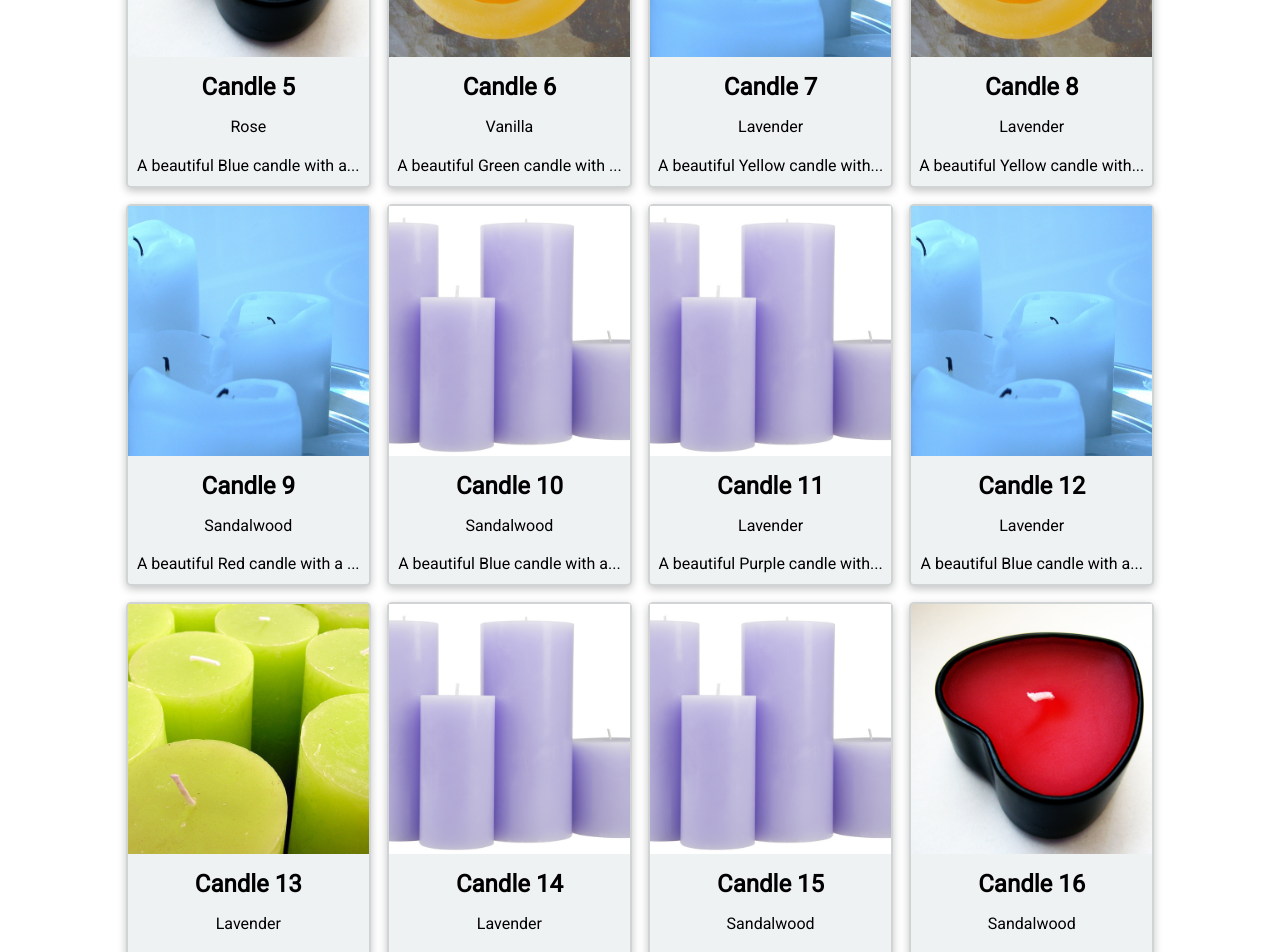
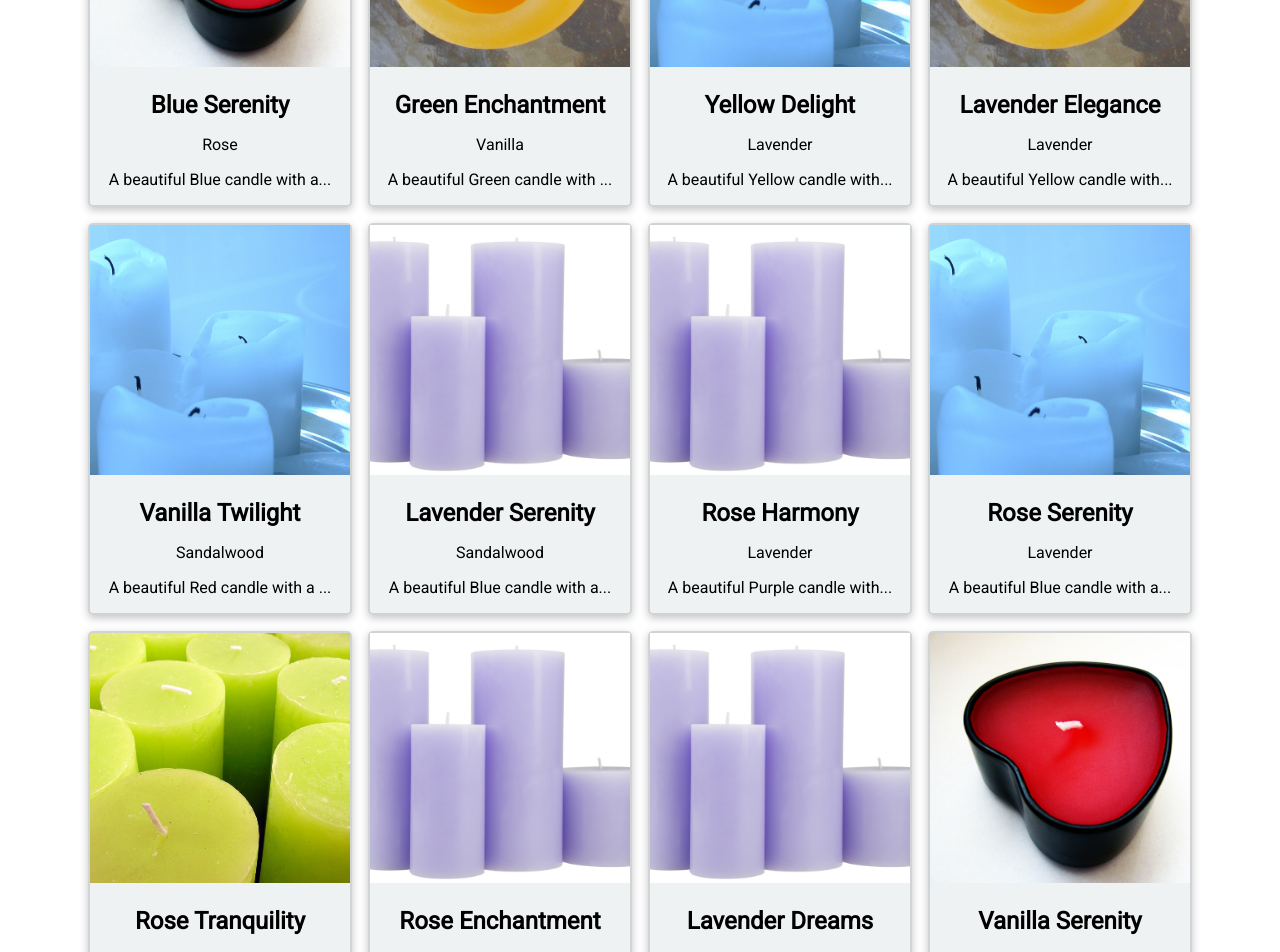
Before and after one commit to aminlimbu/react-app-1, a React (Create React App) app: page /products in a window 1280 px wide. Shown: the part 1240-2192 px from the top of the page. Built offline with nearby package versions, Linux system fonts and the light colour scheme.

Commit message:
styles updates

```diff
--- a/public/style.css
+++ b/public/style.css
@@ -344,11 +344,15 @@ Home Page
     background-size: cover;
 }
 
-.card h2 {
-    margin-bottom: 0.5rem;
+.card-desc {
+    padding: 0.5rem;
 }
-.card p {
-    margin-bottom: 0.2rem;
+
+.card-desc h2 {
+    text-align: center;
+    padding-bottom: 0.5rem;
+}
+.card-desc p {
     padding: 0.5rem;
     text-align: center;
 }
@@ -415,14 +419,6 @@ article {
 /*  */
 /*  */
 
-/* .product-container {
-    display: flex;
-    flex-direction: column;
-    justify-content: center;
-    align-items: center;
-    width: 100%;
-} */
-
 .product-banner {
     height: 40vh;
     min-height: 350px;
@@ -435,17 +431,6 @@ article {
 
 .catalogue-categories {
     margin-bottom: 2rem;
-}
-
-.catalogue-container {
-    display: flex;
-    flex-direction: column;
-    justify-content: center;
-    align-items: center;
-    width: 100%;
-    height: 100%;
-    padding: 0 12px;
-    margin: 0 auto;
 }
 
 .catalogue-categories .grid {
@@ -473,21 +458,25 @@ article {
 }
 .catalogue-container .grid {
     grid-template-columns: repeat(4, 1fr);
-    /* width: 100%; */
-    margin: 0 auto;
+}
+
+.catalogue-container .card {
+    height: 100%;
+    justify-content: start;
 }
 
 /* Landing Page Section */
 .landing-container {
-    display: flex;
-    flex-direction: column;
-    justify-content: center;
-    align-items: center;
     width: 100%;
-    max-width: 800px;
-    padding: 0 1rem;
 }
 
+.landing-container .flex {
+    flex-direction: column;
+}
+
+.landing-container .grid {
+    grid-template-columns: 4fr 2fr;
+}
 .product-title {
     margin-bottom: 2rem;
     font-weight: 900;
@@ -514,8 +503,6 @@ article {
     display: flex;
     justify-content: center;
     align-items: center;
-    /* object-fit: cover;
-    overflow: hidden; */
 }
 
 .description {
@@ -546,6 +533,11 @@ article {
 .specifications h2 {
     letter-spacing: 5px;
     margin-bottom: 1rem;
+}
+
+.landing-container .aside {
+    background: linear-gradient(to bottom right, #ffcc0010, #ff660010);
+    margin-bottom: 2rem;
 }
 
 /*  */
@@ -626,11 +618,6 @@ article {
 /*  */
 /*  */
 
-/* .contact-us {
-    height: 100%;
-    width: 100%;
-} */
-
 .contact-hero {
     height: 300px;
     width: 100%;
@@ -674,10 +661,6 @@ article {
     width: 100%;
     padding: 1rem;
 }
-
-/* .address-container {
-    padding-left: 5rem;
-} */
 
 .address {
     display: flex;
@@ -830,7 +813,6 @@ footer {
 
     .menu-icon {
         z-index: 5;
-        /* padding: 5px; */
         position: absolute;
         top: 5px;
         right: 5px;
--- a/src/features/ui/Cards.jsx
+++ b/src/features/ui/Cards.jsx
@@ -8,9 +8,11 @@ const Cards = (props) => {
                     className="card-image"
                     style={{ backgroundImage: `url(${props.imagelink})` }}
                 ></div>
-                <h2>{props.name}</h2>
-                <p>{props.fragrance}</p>
-                <p>{props.description.slice(0, 30) + "..."}</p>
+                <div className="card-desc">
+                    <h2>{props.name}</h2>
+                    <p>{props.fragrance}</p>
+                    <p>{props.description.slice(0, 30) + "..."}</p>
+                </div>
             </div>
         </Link>
     );
--- a/src/pages/Products.jsx
+++ b/src/pages/Products.jsx
@@ -12,6 +12,7 @@ const createCandles = (candles) => {
             name={candle.name}
             fragrance={candle.fragrance}
             description={candle.description}
+            className="flex"
         />
     ));
 };
--- a/src/resources/candles.js
+++ b/src/resources/candles.js
@@ -1,6 +1,6 @@
 const candles = [
     {
-        name: "Candle 1",
+        name: "Sandalwood Sunset",
         description: "A beautiful Red candle with a Sandalwood fragrance.",
         burn_time: 3,
         colour: "Yellow",
@@ -12,7 +12,7 @@ const candles = [
         featured: "Yes",
     },
     {
-        name: "Candle 2",
+        name: "Vanilla Dreams",
         description: "A beautiful Red candle with a Vanilla fragrance.",
         burn_time: 9,
         colour: "Blue",
@@ -24,7 +24,7 @@ const candles = [
         featured: "No",
     },
     {
-        name: "Candle 3",
+        name: "Rose Bliss",
         description: "A beautiful Purple candle with a Rose fragrance.",
         burn_time: 10,
         colour: "Green",
@@ -36,7 +36,7 @@ const candles = [
         featured: "No",
     },
     {
-        name: "Candle 4",
+        name: "Lavender Meadows",
         description: "A beautiful Green candle with a Rose fragrance.",
         burn_time: 4,
         colour: "Purple",
@@ -48,7 +48,7 @@ const candles = [
         featured: "Yes",
     },
     {
-        name: "Candle 5",
+        name: "Blue Serenity",
         description: "A beautiful Blue candle with a Vanilla fragrance.",
         burn_time: 5,
         colour: "Red",
@@ -60,7 +60,7 @@ const candles = [
         featured: "No",
     },
     {
-        name: "Candle 6",
+        name: "Green Enchantment",
         description: "A beautiful Green candle with a Lavender fragrance.",
         burn_time: 10,
         colour: "Yellow",
@@ -72,7 +72,7 @@ const candles = [
         featured: "Yes",
     },
     {
-        name: "Candle 7",
+        name: "Yellow Delight",
         description: "A beautiful Yellow candle with a Vanilla fragrance.",
         burn_time: 10,
         colour: "Blue",
@@ -84,7 +84,7 @@ const candles = [
         featured: "No",
     },
     {
-        name: "Candle 8",
+        name: "Lavender Elegance",
         description: "A beautiful Yellow candle with a Lavender fragrance.",
         burn_time: 9,
         colour: "Yellow",
@@ -96,7 +96,7 @@ const candles = [
         featured: "No",
     },
     {
-        name: "Candle 9",
+        name: "Vanilla Twilight",
         description: "A beautiful Red candle with a Vanilla fragrance.",
         burn_time: 9,
         colour: "Blue",
@@ -108,7 +108,7 @@ const candles = [
         featured: "No",
     },
     {
-        name: "Candle 10",
+        name: "Lavender Serenity",
         description: "A beautiful Blue candle with a Lavender fragrance.",
         burn_time: 5,
         colour: "Purple",
@@ -120,7 +120,7 @@ const candles = [
         featured: "No",
     },
     {
-        name: "Candle 11",
+        name: "Rose Harmony",
         description: "A beautiful Purple candle with a Rose fragrance.",
         burn_time: 5,
         colour: "Purple",
@@ -132,7 +132,7 @@ const candles = [
         featured: "Yes",
     },
     {
-        name: "Candle 12",
+        name: "Rose Serenity",
         description: "A beautiful Blue candle with a Rose fragrance.",
         burn_time: 9,
         colour: "Blue",
@@ -144,7 +144,7 @@ const candles = [
         featured: "No",
     },
     {
-        name: "Candle 13",
+        name: "Rose Tranquility",
         description: "A beautiful Purple candle with a Rose fragrance.",
         burn_time: 10,
         colour: "Green",
@@ -156,7 +156,7 @@ const candles = [
         featured: "No",
     },
     {
-        name: "Candle 14",
+        name: "Rose Enchantment",
         description: "A beautiful Red candle with a Rose fragrance.",
         burn_time: 4,
         colour: "Purple",
@@ -168,7 +168,7 @@ const candles = [
         featured: "No",
     },
     {
-        name: "Candle 15",
+        name: "Lavender Dreams",
         description: "A beautiful Yellow candle with a Lavender fragrance.",
         burn_time: 9,
         colour: "Purple",
@@ -180,7 +180,7 @@ const candles = [
         featured: "No",
     },
     {
-        name: "Candle 16",
+        name: "Vanilla Serenity",
         description: "A beautiful Blue candle with a Vanilla fragrance.",
         burn_time: 3,
         colour: "Red",
@@ -192,7 +192,7 @@ const candles = [
         featured: "Yes",
     },
     {
-        name: "Candle 17",
+        name: "Vanilla Serenity",
         description: "A beautiful Blue candle with a Vanilla fragrance.",
         burn_time: 4,
         colour: "Green",
@@ -204,7 +204,7 @@ const candles = [
         featured: "No",
     },
     {
-        name: "Candle 18",
+        name: "Sandalwood Breeze",
         description: "A beautiful Blue candle with a Sandalwood fragrance.",
         burn_time: 7,
         colour: "Yellow",
@@ -216,7 +216,7 @@ const candles = [
         featured: "No",
     },
     {
-        name: "Candle 19",
+        name: "Vanilla Delight",
         description: "A beautiful Blue candle with a Vanilla fragrance.",
         burn_time: 8,
         colour: "Red",
@@ -228,7 +228,7 @@ const candles = [
         featured: "No",
     },
     {
-        name: "Candle 20",
+        name: "Rose Serenity",
         description: "A beautiful Blue candle with a Rose fragrance.",
         burn_time: 6,
         colour: "Red",
@@ -240,7 +240,7 @@ const candles = [
         featured: "Yes",
     },
     {
-        name: "Candle 21",
+        name: "Lavender Enchantment",
         description: "A beautiful Green candle with a Lavender fragrance.",
         burn_time: 5,
         colour: "Purple",
@@ -252,7 +252,7 @@ const candles = [
         featured: "No",
     },
     {
-        name: "Candle 22",
+        name: "Sandalwood Sunset",
         description: "A beautiful Yellow candle with a Sandalwood fragrance.",
         burn_time: 4,
         colour: "Green",
@@ -264,7 +264,7 @@ const candles = [
         featured: "No",
     },
     {
-        name: "Candle 23",
+        name: "Rose Serenity",
         description: "A beautiful Blue candle with a Rose fragrance.",
         burn_time: 8,
         colour: "Green",
@@ -273,10 +273,10 @@ const candles = [
         width: 9,
         depth: 6,
         collection: ["romance", "zodiac"],
-        featured: "NO",
+        featured: "No",
     },
     {
-        name: "Candle 24",
+        name: "Vanilla Bliss",
         description: "A beautiful Green candle with a Vanilla fragrance.",
         burn_time: 6,
         colour: "Purple",
@@ -288,7 +288,7 @@ const candles = [
         featured: "Yes",
     },
     {
-        name: "Candle 25",
+        name: "Vanilla Serenity",
         description: "A beautiful Blue candle with a Vanilla fragrance.",
         burn_time: 4,
         colour: "Green",
@@ -300,7 +300,7 @@ const candles = [
         featured: "No",
     },
     {
-        name: "Candle 26",
+        name: "Rose Breeze",
         description: "A beautiful Green candle with a Rose fragrance.",
         burn_time: 3,
         colour: "Purple",
@@ -312,7 +312,7 @@ const candles = [
         featured: "No",
     },
     {
-        name: "Candle 27",
+        name: "Vanilla Tranquility",
         description: "A beautiful Yellow candle with a Rose fragrance.",
         burn_time: 6,
         colour: "Red",
@@ -324,7 +324,7 @@ const candles = [
         featured: "Yes",
     },
     {
-        name: "Candle 28",
+        name: "Sandalwood Delight",
         description: "A beautiful Yellow candle with a Sandalwood fragrance.",
         burn_time: 9,
         colour: "Purple",
@@ -336,7 +336,7 @@ const candles = [
         featured: "No",
     },
     {
-        name: "Candle 29",
+        name: "Sandalwood Sunset",
         description: "A beautiful Red candle with a Sandalwood fragrance.",
         burn_time: 7,
         colour: "Green",
@@ -348,8 +348,8 @@ const candles = [
         featured: "No",
     },
     {
-        name: "Candle 30",
-        description: "A beautiful Blue candle with a Rose fragrance.",
+        name: "Vanilla Serenity",
+        description: "A beautiful Blue candle with a Vanilla fragrance.",
         burn_time: 8,
         colour: "Blue",
         fragrance: "Sandalwood",
@@ -360,7 +360,7 @@ const candles = [
         featured: "Yes",
     },
     {
-        name: "Candle 31",
+        name: "Lavender Bliss",
         description: "A beautiful Purple candle with a Rose fragrance.",
         burn_time: 4,
         colour: "Yellow",
@@ -372,7 +372,7 @@ const candles = [
         featured: "No",
     },
     {
-        name: "Candle 32",
+        name: "Vanilla Harmony",
         description: "A beautiful Blue candle with a Vanilla fragrance.",
         burn_time: 10,
         colour: "Red",
@@ -384,7 +384,7 @@ const candles = [
         featured: "No",
     },
     {
-        name: "Candle 33",
+        name: "Rose Elegance",
         description: "A beautiful Green candle with a Rose fragrance.",
         burn_time: 3,
         colour: "Red",
@@ -396,7 +396,7 @@ const candles = [
         featured: "Yes",
     },
     {
-        name: "Candle 34",
+        name: "Lavender Delight",
         description: "A beautiful Yellow candle with a Sandalwood fragrance.",
         burn_time: 4,
         colour: "Green",
@@ -408,7 +408,7 @@ const candles = [
         featured: "No",
     },
     {
-        name: "Candle 35",
+        name: "Rose Tranquility",
         description: "A beautiful Yellow candle with a Rose fragrance.",
         burn_time: 6,
         colour: "Red",
@@ -420,7 +420,7 @@ const candles = [
         featured: "No",
     },
     {
-        name: "Candle 36",
+        name: "Lavender Enchantment",
         description: "A beautiful Green candle with a Lavender fragrance.",
         burn_time: 6,
         colour: "Yellow",
@@ -432,7 +432,7 @@ const candles = [
         featured: "Yes",
     },
     {
-        name: "Candle 37",
+        name: "Sandalwood Bliss",
         description: "A beautiful Purple candle with a Sandalwood fragrance.",
         burn_time: 7,
         colour: "Purple",
@@ -444,7 +444,7 @@ const candles = [
         featured: "No",
     },
     {
-        name: "Candle 38",
+        name: "Lavender Harmony",
         description: "A beautiful Purple candle with a Lavender fragrance.",
         burn_time: 8,
         colour: "Blue",
@@ -456,8 +456,8 @@ const candles = [
         featured: "Yes",
     },
     {
-        name: "Candle 39",
-        description: "A beautiful Yellow candle with a Vanilla fragrance.",
+        name: "Vanilla Tranquility",
+        description: "A beautiful Yellow candle with a Rose fragrance.",
         burn_time: 3,
         colour: "Green",
         fragrance: "Rose",
@@ -468,7 +468,7 @@ const candles = [
         featured: "No",
     },
     {
-        name: "Candle 40",
+        name: "Sandalwood Serenity",
         description: "A beautiful Purple candle with a Sandalwood fragrance.",
         burn_time: 4,
         colour: "Purple",
@@ -480,7 +480,7 @@ const candles = [
         featured: "No",
     },
     {
-        name: "Candle 41",
+        name: "Rose Enchantment",
         description: "A beautiful Purple candle with a Rose fragrance.",
         burn_time: 6,
         colour: "Yellow",
@@ -492,7 +492,7 @@ const candles = [
         featured: "Yes",
     },
     {
-        name: "Candle 42",
+        name: "Sandalwood Breeze",
         description: "A beautiful Green candle with a Rose fragrance.",
         burn_time: 6,
         colour: "Purple",
@@ -504,7 +504,7 @@ const candles = [
         featured: "No",
     },
     {
-        name: "Candle 43",
+        name: "Vanilla Elegance",
         description: "A beautiful Yellow candle with a Vanilla fragrance.",
         burn_time: 6,
         colour: "Yellow",
@@ -516,7 +516,7 @@ const candles = [
         featured: "Yes",
     },
     {
-        name: "Candle 44",
+        name: "Blue Serenity",
         description: "A beautiful Blue candle with a Sandalwood fragrance.",
         burn_time: 3,
         colour: "Red",
@@ -528,7 +528,7 @@ const candles = [
         featured: "No",
     },
     {
-        name: "Candle 45",
+        name: "Sandalwood Harmony",
         description: "A beautiful Yellow candle with a Sandalwood fragrance.",
         burn_time: 9,
         colour: "Green",
@@ -540,7 +540,7 @@ const candles = [
         featured: "No",
     },
     {
-        name: "Candle 46",
+        name: "Rose Delight",
         description: "A beautiful Red candle with a Rose fragrance.",
         burn_time: 9,
         colour: "Yellow",
@@ -552,7 +552,7 @@ const candles = [
         featured: "No",
     },
     {
-        name: "Candle 47",
+        name: "Sandalwood Elegance",
         description: "A beautiful Blue candle with a Sandalwood fragrance.",
         burn_time: 8,
         colour: "Green",
@@ -564,7 +564,7 @@ const candles = [
         featured: "Yes",
     },
     {
-        name: "Candle 48",
+        name: "Vanilla Breeze",
         description: "A beautiful Green candle with a Vanilla fragrance.",
         burn_time: 4,
         colour: "Yellow",
@@ -576,7 +576,7 @@ const candles = [
         featured: "No",
     },
     {
-        name: "Candle 49",
+        name: "Sandalwood Bliss",
         description: "A beautiful Blue candle with a Sandalwood fragrance.",
         burn_time: 9,
         colour: "Green",
@@ -588,7 +588,7 @@ const candles = [
         featured: "No",
     },
     {
-        name: "Candle 50",
+        name: "Vanilla Harmony",
         description: "A beautiful Purple candle with a Vanilla fragrance.",
         burn_time: 8,
         colour: "Blue",
```
Also changed, not shown: src/pages/Landing.jsx (+9 -4 lines).
